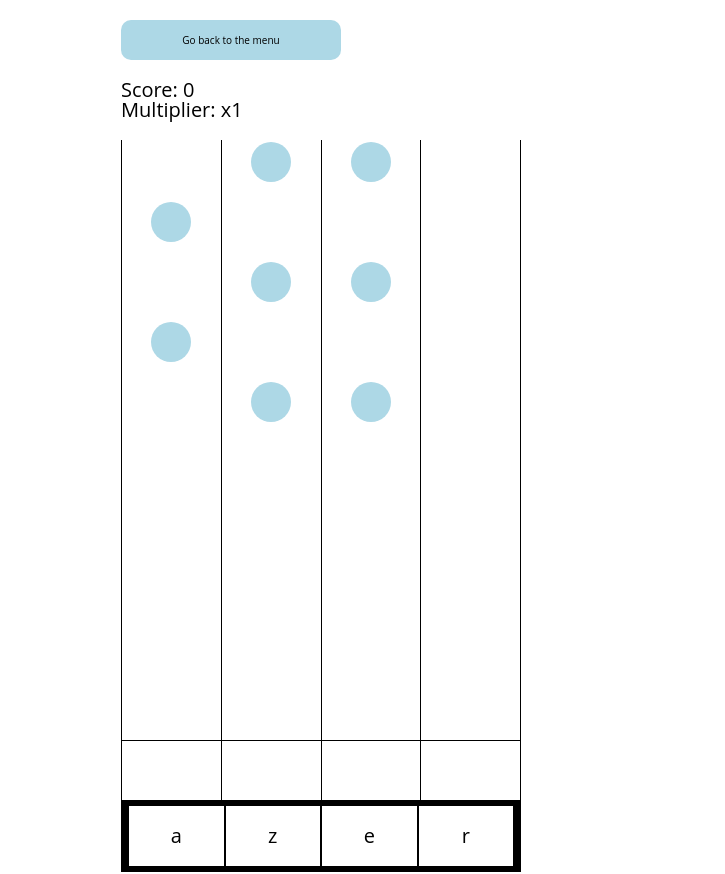
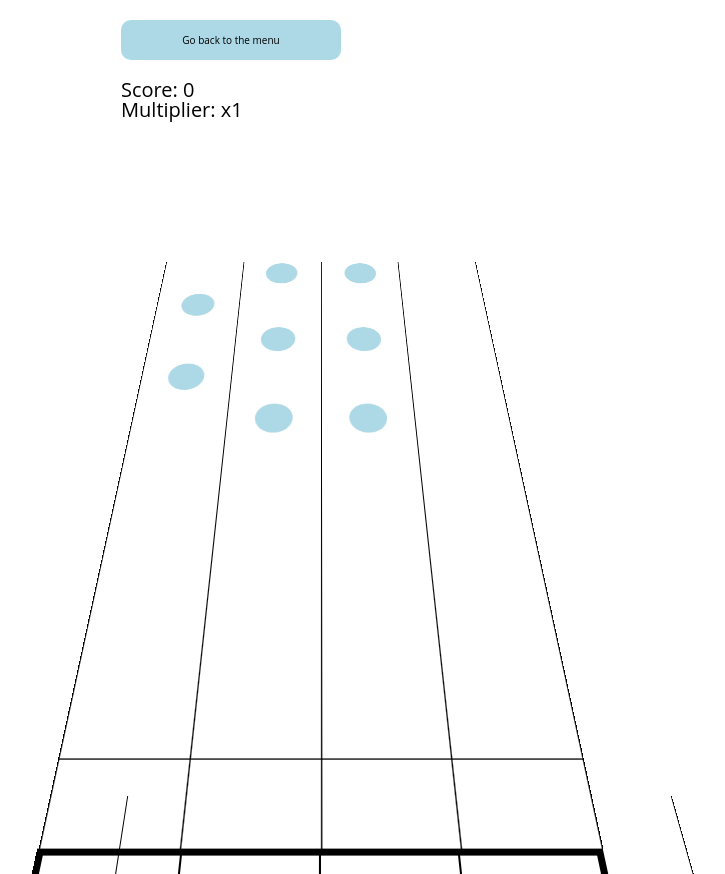
Before and after one commit to maelallano/KeyboardHero, a website built with Parcel: page src/index.html in a window 1280 px wide. Both pictures are taken after a click on the element "Level 1". Shown: the whole page, without its empty margins (319-1044 px from the left). Built offline with nearby package versions, Linux system fonts and the light colour scheme.

```diff
--- a/src/index.js
+++ b/src/index.js
@@ -2,9 +2,9 @@
 import './styles/styles.scss';
 import './styles/styles.scss';
 
-var game = (combTableFinal) => {
+const game = (combTableFinal) => {
 
-	var ui = {
+	const ui = {
 		gameTable: document.querySelector('.game__table'),
 		gameLineAll: document.querySelectorAll('.gameLine td'),
 		gameLineA: document.querySelector('.gameLine__a'),
@@ -15,7 +15,7 @@
 		multiplierSpan: document.querySelector('.multiplierSpan')
 	};
 
-	var speed = 500;
+	const speed = 500;
 
 	var combsSucceeded = 0;
 
@@ -29,44 +29,6 @@
 	const maxScore = 50;
 	var scoreByTurn = maxScore; // the max score the player can earn with one right combo
 
-	// var combTableFinal = [
-	// 	[0, 1, 1, 0],
-	// 	[1, 0, 1, 1],
-	// 	[0, 1, 1, 0],
-	// 	[1, 1, 1, 1],
-	// 	[0, 0, 1, 0],
-	// 	[1, 0, 0, 1],
-	// 	[0, 1, 1, 0],
-	// 	[0, 1, 1, 0],
-	// 	[1, 0, 1, 1],
-	// 	[0, 1, 1, 0],
-	// 	[1, 1, 1, 1],
-	// 	[0, 0, 1, 0],
-	// 	[1, 0, 0, 1],
-	// 	[0, 1, 1, 0],
-	// ];
-	// var combTableFinal = [
-	// 	[0, 1, 1, 0],
-	// 	[0, 1, 1, 0],
-	// 	[0, 1, 1, 0],
-	// 	[0, 1, 1, 0],
-	// 	[0, 1, 1, 0],
-	// 	[0, 1, 1, 0],
-	// 	[0, 1, 1, 0],
-	// 	[0, 1, 1, 0],
-	// 	[0, 1, 1, 0],
-	// 	[0, 1, 1, 0],
-	// 	[0, 1, 1, 0],
-	// 	[0, 1, 1, 0],
-	// 	[0, 1, 1, 0],
-	// 	[0, 1, 1, 0],
-	// 	[0, 1, 1, 0],
-	// 	[0, 1, 1, 0],
-	// 	[0, 1, 1, 0],
-	// 	[0, 1, 1, 0],
-	// 	[0, 1, 1, 0],
-	// 	[0, 1, 1, 0],
-	// ];
 	var combTableFinalLength = combTableFinal.length;
 
 	var combTable = [];
@@ -179,7 +141,7 @@
 		ui.gameLineE.style.background = map[69] ? "grey" : ""; // e
 		ui.gameLineR.style.background = map[82] ? "grey" : ""; // r
 
-		if (map[32]) { // spacebar + a
+		if (map[32]) { // spacebar
 			if (checkIfRightComb(map[65], map[90], map[69], map[82])) {
 			    console.log("success");
 				ui.gameLineA.style.background = "green";
--- a/src/styles/styles.scss
+++ b/src/styles/styles.scss
@@ -32,9 +32,14 @@
 	}
 }
 
+div {
+	perspective: 800px;
+}
+
 table {
 	width: 100%;
 	height: 100%;
+	transform: rotatex(45deg);
 }
 
 table, th, td {
@@ -58,6 +63,8 @@
     border: 6px solid black;
     display: flex;
     align-items: center;
+    width: 560px;
+    transform: translateY(47px) translateX(-82px);
 }
 
 .lettersTr td {
```
Also changed, not shown: dist/index.html (added), 7 other files.
